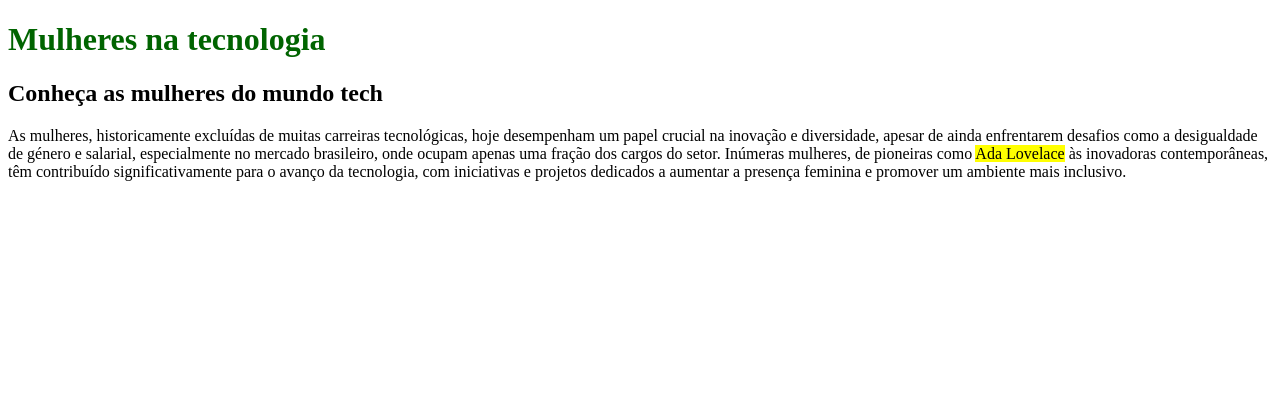
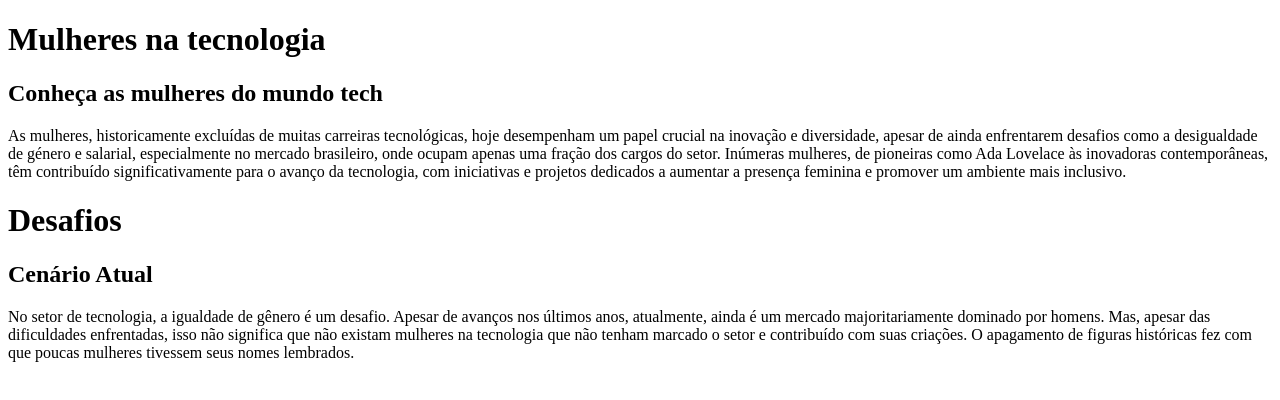
Before and after one commit to hellogirls-unesp/curso-html-css, a plain HTML site: page index.html in a window 1280 px wide. Drawn offline with Linux system fonts and the light colour scheme.

Commit message:
Update index.html

```diff
--- a/index.html
+++ b/index.html
@@ -7,15 +7,27 @@
 
     <title>Hello, girls!</title>
 </head>
+
 <body>
-    <h1 style="color: darkgreen;">Mulheres na tecnologia</h1> <!--Titulo principal da minha pagina, deve ter apenas um-->
+    <h1>Mulheres na tecnologia</h1> <!--Titulo principal da minha pagina, deve ter apenas um-->
+
     <h2>Conheça as mulheres do mundo tech</h2>
 
     <p>As mulheres, historicamente excluídas de muitas carreiras tecnológicas, hoje desempenham um papel crucial na inovação e diversidade, apesar de ainda enfrentarem desafios como a desigualdade de género e salarial,
             especialmente no mercado brasileiro, onde ocupam apenas uma fração dos cargos do setor. Inúmeras mulheres, de pioneiras como
-        <mark>Ada Lovelace</mark> às inovadoras contemporâneas, têm contribuído significativamente para o avanço da tecnologia, com iniciativas e projetos dedicados a aumentar a
+            Ada Lovelace às inovadoras contemporâneas, têm contribuído significativamente para o avanço da tecnologia, com iniciativas e projetos dedicados a aumentar a
             presença feminina e promover um ambiente mais inclusivo.
     </p>
+
+    <h1>Desafios</h1>
+
+    <h2>Cenário Atual</h2>
+
+    <p>No setor de tecnologia, a igualdade de gênero é um desafio. Apesar de avanços nos últimos anos, atualmente, ainda é um mercado majoritariamente dominado por homens.
+        Mas, apesar das dificuldades enfrentadas, isso não significa que não existam mulheres na tecnologia que não tenham marcado o setor e contribuído com suas criações.
+        O apagamento de figuras históricas fez com que poucas mulheres tivessem seus nomes lembrados.
+    </p>
+
 
 </body>
 
```
